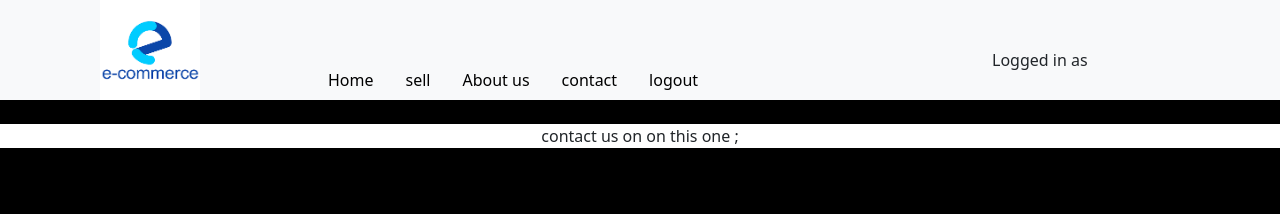
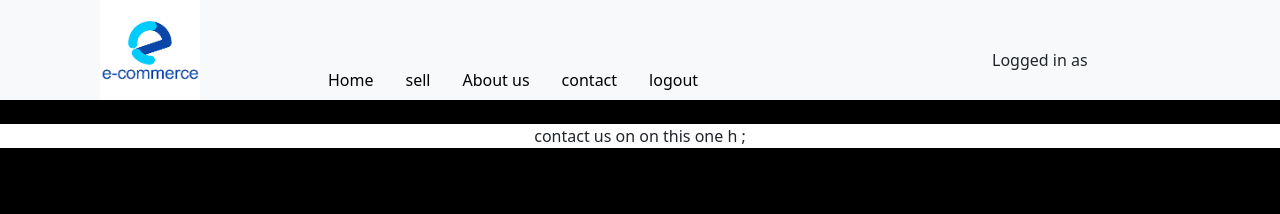
Before and after one commit to jothammicheni/e-comerce, a React (Create React App) app: page /contact in a window 1280 px wide. Shown: the top 214 px of the page. Built offline with nearby package versions, Linux system fonts and the light colour scheme.

Commit message:
new commit

```diff
--- a/src/pages/contact.js
+++ b/src/pages/contact.js
@@ -3,7 +3,7 @@ import React from 'react'
 const Contact = () => {
   return (
     <div className='mt-4'  style={{background: 'white'}}>
-        contact us on on this one ;
+        contact us on on this one h ;
     </div>
   )
 }
```
